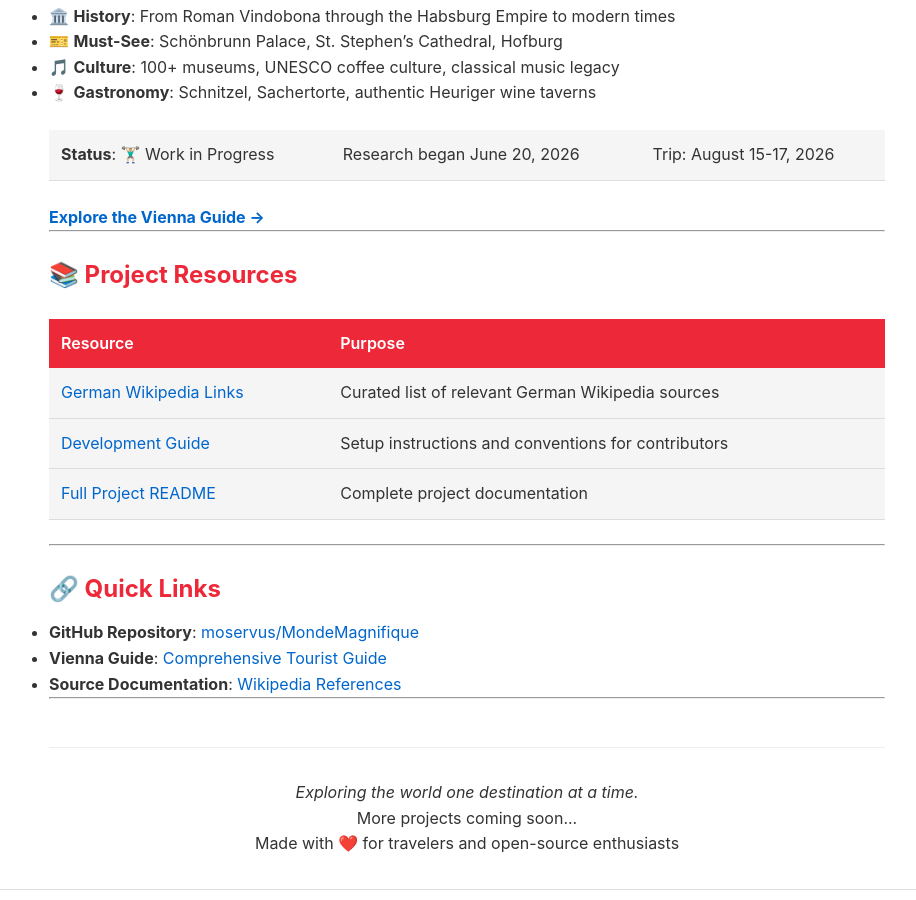
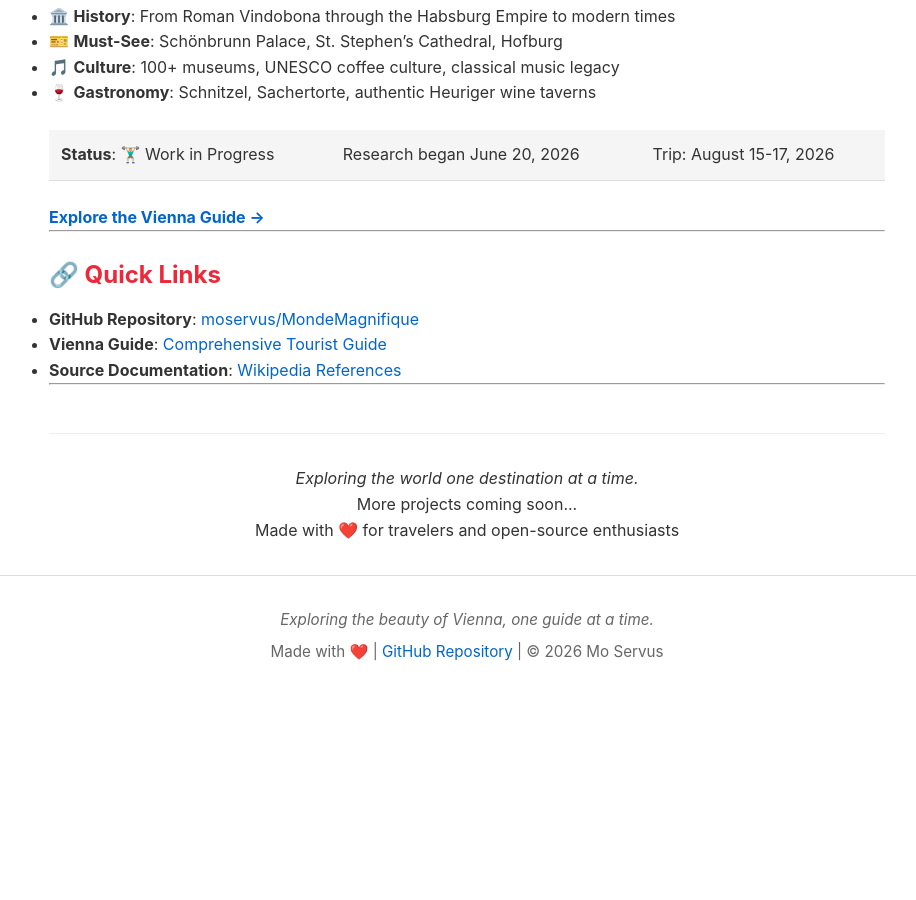
Before and after one commit to moServus/MondeMagnifique, a Jekyll site: the page built from index.md, in a window 1280 px wide and 900 px high, scrolled down 652 px. Shown: the whole window, without its empty margins (173-1089 px from the left). Built offline with Jekyll 4.4.1, drawn with Linux system fonts in a browser that asks for light colours; after the commit the page ends 1349 px from its top, so only the background shows below that.

Commit message:
Remove Project Resources section from landing page

```diff
--- a/index.md
+++ b/index.md
@@ -30,16 +30,6 @@ A comprehensive, tourist-friendly travel guide to Vienna with curated Wikipedia
 
 ---
 
-## 📚 Project Resources
-
-| Resource | Purpose |
-|----------|---------|
-| [German Wikipedia Links](./wikiViennaDE.md) | Curated list of relevant German Wikipedia sources |
-| [Development Guide](./CLAUDE.md) | Setup instructions and conventions for contributors |
-| [Full Project README](./README.md) | Complete project documentation |
-
----
-
 ## 🔗 Quick Links
 
 - **GitHub Repository**: [moservus/MondeMagnifique](https://github.com/moServus/MondeMagnifique)
```
